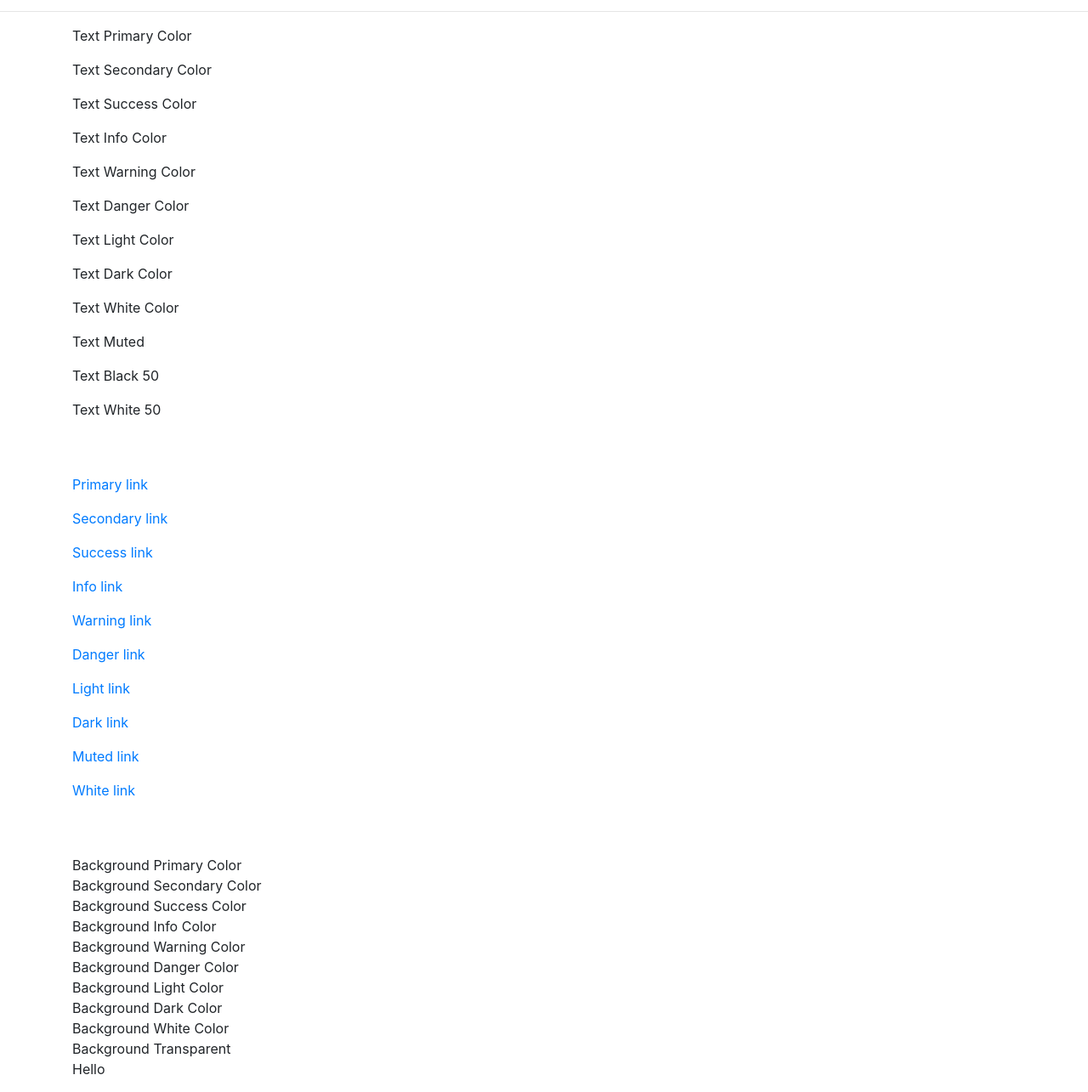
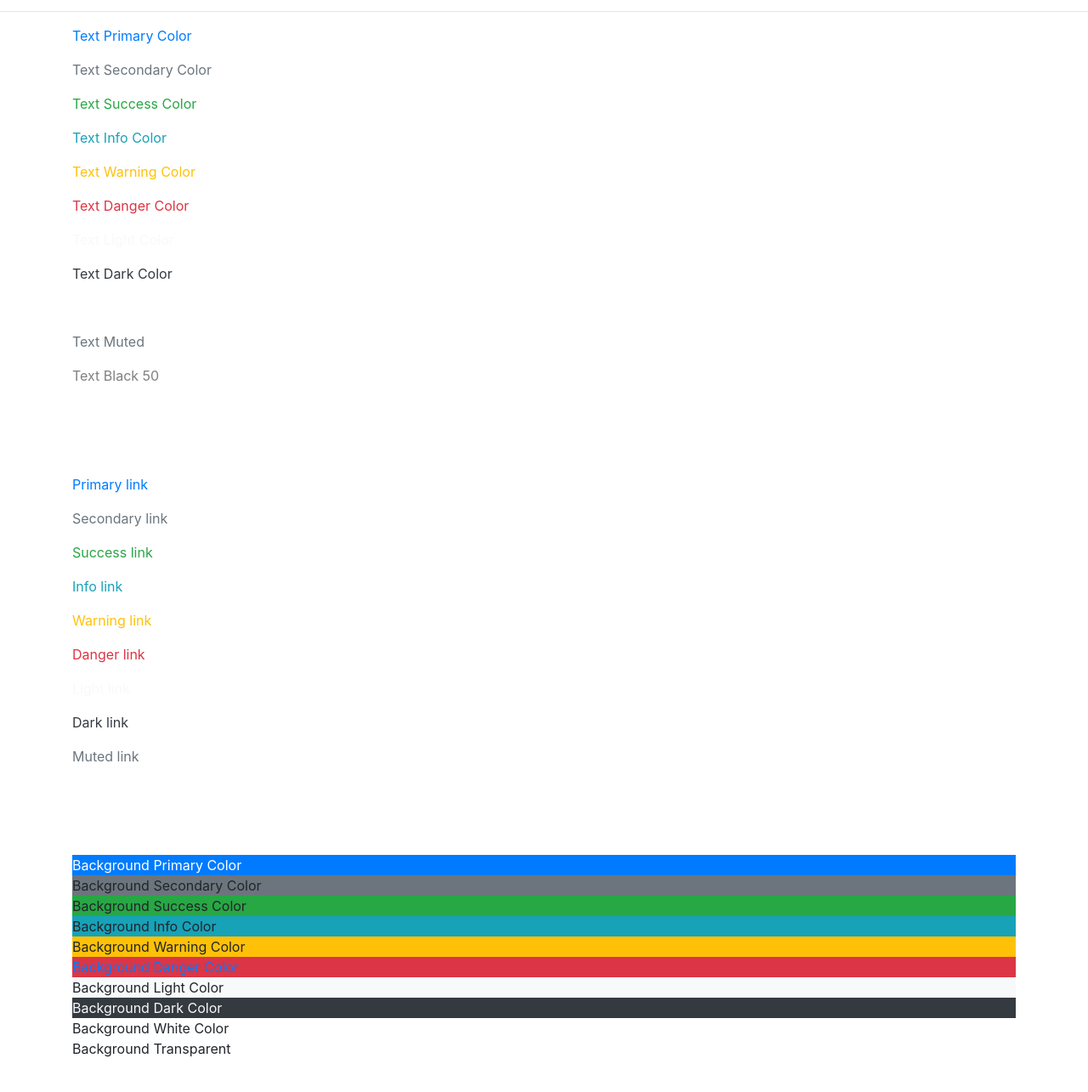
Before and after one commit to steveanthony999/bootstrap-udemy-traversy, a plain HTML site: page 2_5_colors_background.html in a window 1280 px wide. Shown: the part 175-1460 px from the top of the page at 85% size. Drawn offline with nearby package versions, Linux system fonts and the light colour scheme.

Commit message:
colors and background

```diff
--- a/2_5_colors_background.html
+++ b/2_5_colors_background.html
@@ -1,12 +1,15 @@
 <!DOCTYPE html>
 <html lang="en">
-
   <head>
-    <meta charset="UTF-8">
-    <meta name="viewport" content="width=device-width, initial-scale=1.0">
-    <meta http-equiv="X-UA-Compatible" content="ie=edge">
-    <link rel="stylesheet" href="https://stackpath.bootstrapcdn.com/bootstrap/4.1.1/css/bootstrap.min.css" integrity="sha384-WskhaSGFgHYWDcbwN70/dfYBj47jz9qbsMId/iRN3ewGhXQFZCSftd1LZCfmhktB"
-        crossorigin="anonymous">
+    <meta charset="UTF-8" />
+    <meta name="viewport" content="width=device-width, initial-scale=1.0" />
+    <meta http-equiv="X-UA-Compatible" content="ie=edge" />
+    <link
+      rel="stylesheet"
+      href="https://stackpath.bootstrapcdn.com/bootstrap/4.1.1/css/bootstrap.min.css"
+      integrity="sha384-WskhaSGFgHYWDcbwN70/dfYBj47jz9qbsMId/iRN3ewGhXQFZCSftd1LZCfmhktB"
+      crossorigin="anonymous"
+    />
 
     <title>Bootstrap Sandbox</title>
   </head>
@@ -18,152 +21,215 @@
         <div class="row">
           <div class="col-md-3">
             <div class="dropdown">
-                        <button class="btn btn-primary btn-block dropdown-toggle" type="button" data-toggle="dropdown">
+              <button
+                class="btn btn-primary btn-block dropdown-toggle"
+                type="button"
+                data-toggle="dropdown"
+              >
                 2: Utilities
               </button>
               <div class="dropdown-menu">
-                            <a class="dropdown-item" href="2_2_basic_typography.html">2.2 Basic Typography</a>
-                            <a class="dropdown-item" href="2_3_text_alignment_display.html">2.3 Text Alignment & Display</a>
-                            <a class="dropdown-item" href="2_4_floats_position.html">2.4 Floats & Position</a>
-                            <a class="dropdown-item" href="2_5_colors_background.html">2.5: Colors & Background</a>
+                <a class="dropdown-item" href="2_2_basic_typography.html"
+                  >2.2 Basic Typography</a
+                >
+                <a class="dropdown-item" href="2_3_text_alignment_display.html"
+                  >2.3 Text Alignment & Display</a
+                >
+                <a class="dropdown-item" href="2_4_floats_position.html"
+                  >2.4 Floats & Position</a
+                >
+                <a class="dropdown-item" href="2_5_colors_background.html"
+                  >2.5: Colors & Background</a
+                >
                 <a class="dropdown-item" href="2_6_spacing.html">2.6 Spacing</a>
                 <a class="dropdown-item" href="2_7_sizing.html">2.7 Sizing</a>
-                            <a class="dropdown-item" href="2_8_breakpoints.html">2.8 Breakpoints</a>
+                <a class="dropdown-item" href="2_8_breakpoints.html"
+                  >2.8 Breakpoints</a
+                >
               </div>
             </div>
           </div>
           <div class="col-md-3">
             <div class="dropdown">
-                        <button class="btn btn-success btn-block dropdown-toggle" type="button" data-toggle="dropdown">
+              <button
+                class="btn btn-success btn-block dropdown-toggle"
+                type="button"
+                data-toggle="dropdown"
+              >
                 3: CSS Components
               </button>
               <div class="dropdown-menu">
                 <a class="dropdown-item" href="3_2_buttons.html">3.2 Buttons</a>
                 <a class="dropdown-item" href="3_3_navbar.html">3.3 Navbar</a>
-                            <a class="dropdown-item" href="3_4_list_groups_badges.html">3.4 List Groups & Badges</a>
+                <a class="dropdown-item" href="3_4_list_groups_badges.html"
+                  >3.4 List Groups & Badges</a
+                >
                 <a class="dropdown-item" href="3_5_forms.html">3.5 Forms</a>
-                            <a class="dropdown-item" href="3_6_input_groups.html">3.6 Input Groups</a>
-                            <a class="dropdown-item" href="3_7_alerts_progress.html">3.7 Alerts & Progress</a>
-                            <a class="dropdown-item" href="3_8_tables_pagination.html">3.8 Tables & Pagination</a>
+                <a class="dropdown-item" href="3_6_input_groups.html"
+                  >3.6 Input Groups</a
+                >
+                <a class="dropdown-item" href="3_7_alerts_progress.html"
+                  >3.7 Alerts & Progress</a
+                >
+                <a class="dropdown-item" href="3_8_tables_pagination.html"
+                  >3.8 Tables & Pagination</a
+                >
                 <a class="dropdown-item" href="3_9_cards.html">3.9 Cards</a>
-                            <a class="dropdown-item" href="3_10_media_object.html">3.10 Media Objects</a>
-                            <a class="dropdown-item" href="3_11_jumbotron.html">3.11 Jumbotron</a>
+                <a class="dropdown-item" href="3_10_media_object.html"
+                  >3.10 Media Objects</a
+                >
+                <a class="dropdown-item" href="3_11_jumbotron.html"
+                  >3.11 Jumbotron</a
+                >
               </div>
             </div>
           </div>
           <div class="col-md-3">
             <div class="dropdown">
-                        <button class="btn btn-warning btn-block dropdown-toggle" type="button" data-toggle="dropdown">
+              <button
+                class="btn btn-warning btn-block dropdown-toggle"
+                type="button"
+                data-toggle="dropdown"
+              >
                 4: Grid & Flexbox
               </button>
               <div class="dropdown-menu">
-                            <a class="dropdown-item" href="4_2_grid_system.html">4.2 Grid System</a>
-                            <a class="dropdown-item" href="4_3_grid_alignment.html">4.3 Grid Alignment</a>
+                <a class="dropdown-item" href="4_2_grid_system.html"
+                  >4.2 Grid System</a
+                >
+                <a class="dropdown-item" href="4_3_grid_alignment.html"
+                  >4.3 Grid Alignment</a
+                >
                 <a class="dropdown-item" href="4_4_flexbox.html">4.4 Flexbox</a>
-                            <a class="dropdown-item" href="4_5_auto_margins_wrapping_order.html">4.5 Auto Margins & Wrap</a>
+                <a
+                  class="dropdown-item"
+                  href="4_5_auto_margins_wrapping_order.html"
+                  >4.5 Auto Margins & Wrap</a
+                >
               </div>
             </div>
           </div>
           <div class="col-md-3">
             <div class="dropdown">
-                        <button class="btn btn-danger btn-block dropdown-toggle" type="button" data-toggle="dropdown">
+              <button
+                class="btn btn-danger btn-block dropdown-toggle"
+                type="button"
+                data-toggle="dropdown"
+              >
                 5: JavaScript Widgets
               </button>
               <div class="dropdown-menu">
-                            <a class="dropdown-item" href="5_2_carousel.html">5.2 Carousel</a>
-                            <a class="dropdown-item" href="5_3_collapse.html">5.3 Collapse</a>
-                            <a class="dropdown-item" href="5_4_tooltips.html">5.4 Tooltips</a>
-                            <a class="dropdown-item" href="5_5_popovers.html">5.5 Popovers</a>
+                <a class="dropdown-item" href="5_2_carousel.html"
+                  >5.2 Carousel</a
+                >
+                <a class="dropdown-item" href="5_3_collapse.html"
+                  >5.3 Collapse</a
+                >
+                <a class="dropdown-item" href="5_4_tooltips.html"
+                  >5.4 Tooltips</a
+                >
+                <a class="dropdown-item" href="5_5_popovers.html"
+                  >5.5 Popovers</a
+                >
                 <a class="dropdown-item" href="5_6_modals.html">5.6 Modals</a>
-                            <a class="dropdown-item" href="5_7_scrollspy.html">5.7 ScrollSpy</a>
+                <a class="dropdown-item" href="5_7_scrollspy.html"
+                  >5.7 ScrollSpy</a
+                >
               </div>
             </div>
           </div>
         </div>
       </div>
-        <hr>
+      <hr />
     </header>
 
     <div class="container">
       <!--###################START HERE####################-->
 
       <!-- TEXT COLORS -->
-        <p>Text Primary Color</p>
-        <p>Text Secondary Color</p>
-        <p>Text Success Color</p>
-        <p>Text Info Color</p>
-        <p>Text Warning Color</p>
-        <p>Text Danger Color</p>
-        <p>Text Light Color</p>
-        <p>Text Dark Color</p>
-        <p>Text White Color</p>
-        <p>Text Muted</p>
-        <p>Text Black 50</p>
-        <p>Text White 50</p>
+      <p class="text-primary">Text Primary Color</p>
+      <p class="text-secondary">Text Secondary Color</p>
+      <p class="text-success">Text Success Color</p>
+      <p class="text-info">Text Info Color</p>
+      <p class="text-warning">Text Warning Color</p>
+      <p class="text-danger">Text Danger Color</p>
+      <p class="text-light">Text Light Color</p>
+      <p class="text-dark">Text Dark Color</p>
+      <p class="text-white">Text White Color</p>
+      <p class="text-muted">Text Muted</p>
+      <p class="text-black-50">Text Black 50</p>
+      <p class="text-white">Text White 50</p>
 
-        <br>
-        <br>
+      <br />
+      <br />
 
       <!-- LINK COLORS -->
       <p>
-            <a href="#">Primary link</a>
+        <a class="text-primary" href="#">Primary link</a>
       </p>
       <p>
-            <a href="#">Secondary link</a>
+        <a class="text-secondary" href="#">Secondary link</a>
       </p>
       <p>
-            <a href="#">Success link</a>
+        <a class="text-success" href="#">Success link</a>
       </p>
       <p>
-            <a href="#">Info link</a>
+        <a class="text-info" href="#">Info link</a>
       </p>
       <p>
-            <a href="#">Warning link</a>
+        <a class="text-warning" href="#">Warning link</a>
       </p>
       <p>
-            <a href="#">Danger link</a>
+        <a class="text-danger" href="#">Danger link</a>
       </p>
       <p>
-            <a href="#">Light link</a>
+        <a class="text-light" href="#">Light link</a>
       </p>
       <p>
-            <a href="#">Dark link</a>
+        <a class="text-dark" href="#">Dark link</a>
       </p>
       <p>
-            <a href="#">Muted link</a>
+        <a class="text-muted" href="#">Muted link</a>
       </p>
       <p>
-            <a href="#">White link</a>
+        <a class="text-white" href="#">White link</a>
       </p>
 
-        <br>
-        <br>
+      <br />
+      <br />
 
       <!-- BACKGROUND COLORS -->
-        <div>Background Primary Color</div>
-        <div>Background Secondary Color</div>
-        <div>Background Success Color</div>
-        <div>Background Info Color</div>
-        <div>Background Warning Color</div>
-        <div>Background Danger Color</div>
-        <div>Background Light Color</div>
-        <div>Background Dark Color</div>
-        <div>Background White Color</div>
-        <div>Background Transparent</div>
+      <div class="bg-primary text-white">Background Primary Color</div>
+      <div class="bg-secondary">Background Secondary Color</div>
+      <div class="bg-success">Background Success Color</div>
+      <div class="bg-info">Background Info Color</div>
+      <div class="bg-warning">Background Warning Color</div>
+      <div class="bg-danger text-primary">Background Danger Color</div>
+      <div class="bg-light">Background Light Color</div>
+      <div class="bg-dark text-light">Background Dark Color</div>
+      <div class="bg-white">Background White Color</div>
+      <div class="bg-transparent">Background Transparent</div>
 
       <!-- INVISIBLE -->
-        <p>Hello</p>
-
+      <p class="invisible">Hello</p>
     </div>
     <!-- ./container -->
     <div style="margin-top:500px;"></div>
 
-    <script src="https://code.jquery.com/jquery-3.3.1.slim.min.js" integrity="sha384-q8i/X+965DzO0rT7abK41JStQIAqVgRVzpbzo5smXKp4YfRvH+8abtTE1Pi6jizo"
-        crossorigin="anonymous"></script>
-    <script src="https://cdnjs.cloudflare.com/ajax/libs/popper.js/1.14.3/umd/popper.min.js" integrity="sha384-ZMP7rVo3mIykV+2+9J3UJ46jBk0WLaUAdn689aCwoqbBJiSnjAK/l8WvCWPIPm49"
-        crossorigin="anonymous"></script>
-    <script src="https://stackpath.bootstrapcdn.com/bootstrap/4.1.1/js/bootstrap.min.js" integrity="sha384-smHYKdLADwkXOn1EmN1qk/HfnUcbVRZyYmZ4qpPea6sjB/pTJ0euyQp0Mk8ck+5T"
-        crossorigin="anonymous"></script>
+    <script
+      src="https://code.jquery.com/jquery-3.3.1.slim.min.js"
+      integrity="sha384-q8i/X+965DzO0rT7abK41JStQIAqVgRVzpbzo5smXKp4YfRvH+8abtTE1Pi6jizo"
+      crossorigin="anonymous"
+    ></script>
+    <script
+      src="https://cdnjs.cloudflare.com/ajax/libs/popper.js/1.14.3/umd/popper.min.js"
+      integrity="sha384-ZMP7rVo3mIykV+2+9J3UJ46jBk0WLaUAdn689aCwoqbBJiSnjAK/l8WvCWPIPm49"
+      crossorigin="anonymous"
+    ></script>
+    <script
+      src="https://stackpath.bootstrapcdn.com/bootstrap/4.1.1/js/bootstrap.min.js"
+      integrity="sha384-smHYKdLADwkXOn1EmN1qk/HfnUcbVRZyYmZ4qpPea6sjB/pTJ0euyQp0Mk8ck+5T"
+      crossorigin="anonymous"
+    ></script>
   </body>
-
 </html>
```
Lines whose indentation alone changed are shown as unchanged.
